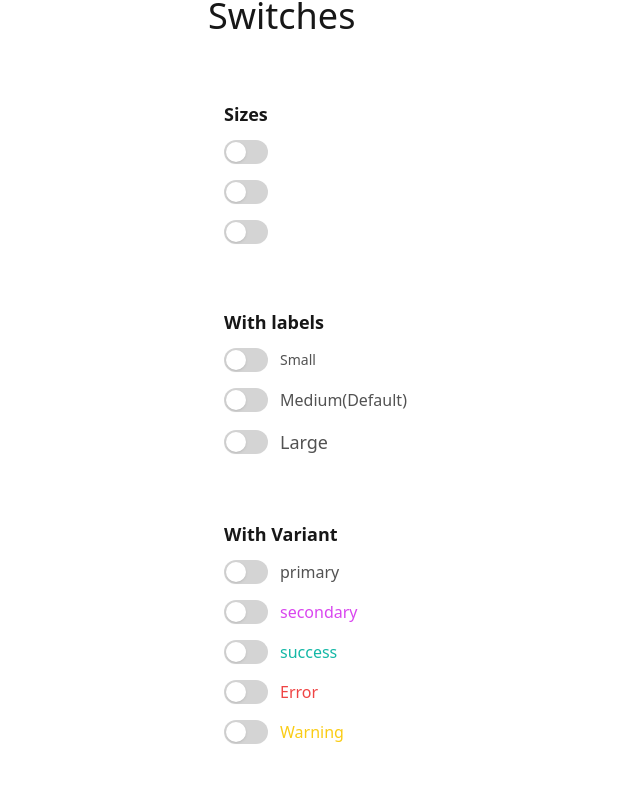
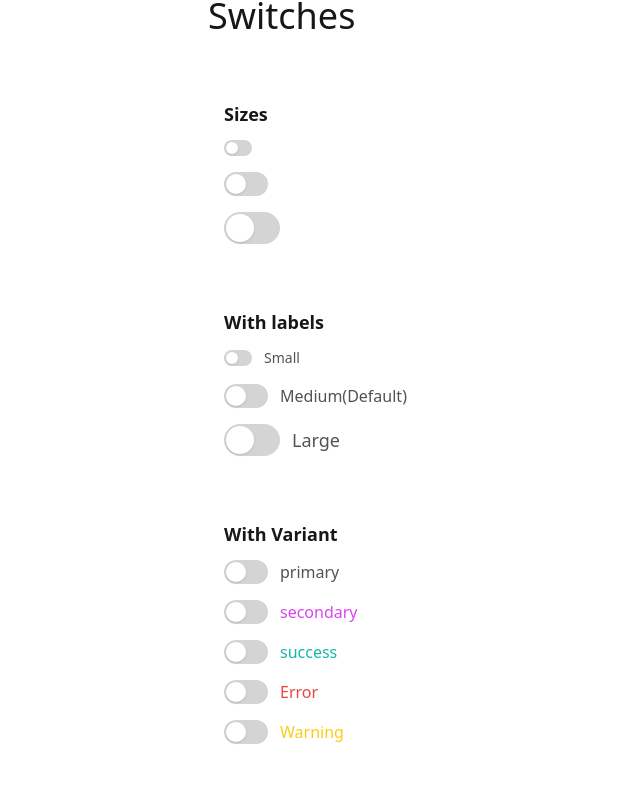
Before and after one commit to mohamedmagdy17593/mm-ui, a React (Vite) app: page / in a window 1280 px wide. Shown: the part 6598-7400 px from the top of the page, without its empty margins (0-640 px from the left). Built offline with nearby package versions, Linux system fonts and the light colour scheme.

Commit message:
add switch size

```diff
--- a/src/components/Checkbox/Checkbox.tsx
+++ b/src/components/Checkbox/Checkbox.tsx
@@ -33,6 +33,7 @@ const Checkbox = React.forwardRef<HTMLInputElement, CheckboxProps>(function (
     {
       [styles.rounded]: rounded,
       [styles[`checkbox_disabled`]]: !label && disabled,
+      'cursor-not-allowed': disabled,
     },
   )
 
--- a/src/components/Switch/Switch.module.scss
+++ b/src/components/Switch/Switch.module.scss
@@ -1,20 +1,16 @@
 .switch {
-  @apply relative inline-flex flex-shrink-0 h-6 w-11 border-2 border-transparent rounded-full cursor-pointer transition-colors ease-in-out duration-200 focus:outline-none focus:ring-2 focus:ring-offset-2;
+  @apply relative inline-flex flex-shrink-0 border-2 border-transparent rounded-full cursor-pointer transition-colors ease-in-out duration-200 focus:outline-none focus:ring-2 focus:ring-offset-2;
 }
 
-// .switch_sm {
-//   @apply h-4 w-4 rounded-sm;
-// }
-// .switch_md {
-//   @apply h-5 w-5 rounded-md;
-// }
-// .switch_lg {
-//   @apply h-8 w-8 rounded-md;
-// }
-
-// .rounded {
-//   @apply rounded-full;
-// }
+.switch_sm {
+  @apply h-4 w-7;
+}
+.switch_md {
+  @apply h-6 w-11;
+}
+.switch_lg {
+  @apply h-8 w-14;
+}
 
 // // Variants
 .switch_primary {
@@ -35,6 +31,29 @@
 
 .switch_disabled {
   @apply cursor-not-allowed opacity-60;
+}
+
+.switch_handle {
+  @apply pointer-events-none inline-block rounded-full bg-white shadow transform ring-0 transition ease-in-out duration-200;
+}
+
+.switch_handle_sm {
+  @apply h-3 w-3;
+  &.switch_handle_sm_translate {
+    @apply translate-x-3;
+  }
+}
+.switch_handle_md {
+  @apply h-5 w-5;
+  &.switch_handle_md_translate {
+    @apply translate-x-5;
+  }
+}
+.switch_handle_lg {
+  @apply h-7 w-7;
+  &.switch_handle_lg_translate {
+    @apply translate-x-6;
+  }
 }
 
 .label {
--- a/src/components/Switch/Switch.tsx
+++ b/src/components/Switch/Switch.tsx
@@ -42,7 +42,7 @@ const Switch = React.forwardRef<HTMLButtonElement, CheckboxProps>(function (
   let classes = clsx(
     className,
     styles.switch,
-    // styles[`switch_${size}`],
+    styles[`switch_${size}`],
     checked ? styles[`switch_${variant}`] : 'bg-neutral-300',
     {
       [styles[`switch_disabled`]]: !label && disabled,
@@ -59,12 +59,13 @@ const Switch = React.forwardRef<HTMLButtonElement, CheckboxProps>(function (
       ref={ref}
       {...rest}
     >
-      <span className="sr-only">Use setting</span>
+      {label && <span className="sr-only">{label}</span>}
       <span
         aria-hidden="true"
         className={clsx(
-          checked ? 'translate-x-5' : 'translate-x-0',
-          'pointer-events-none inline-block h-5 w-5 rounded-full bg-white shadow transform ring-0 transition ease-in-out duration-200 ',
+          styles[`switch_handle`],
+          styles[`switch_handle_${size}`],
+          checked ? styles[`switch_handle_${size}_translate`] : 'translate-x-0',
         )}
       />
     </HeadlessSwitch>
```
